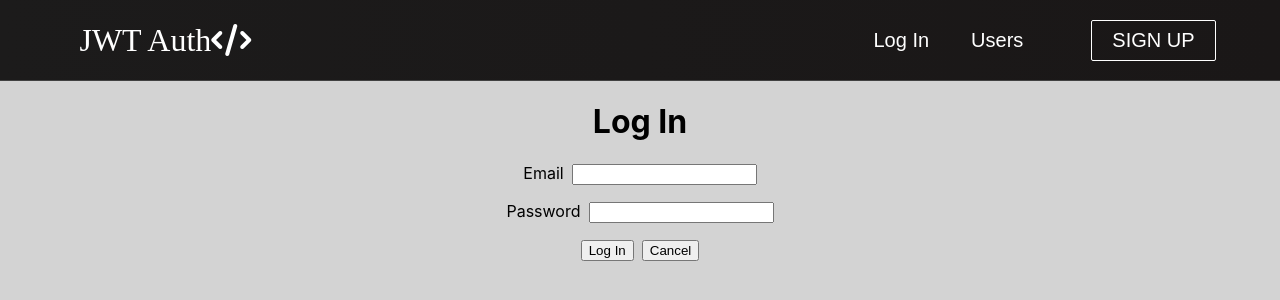
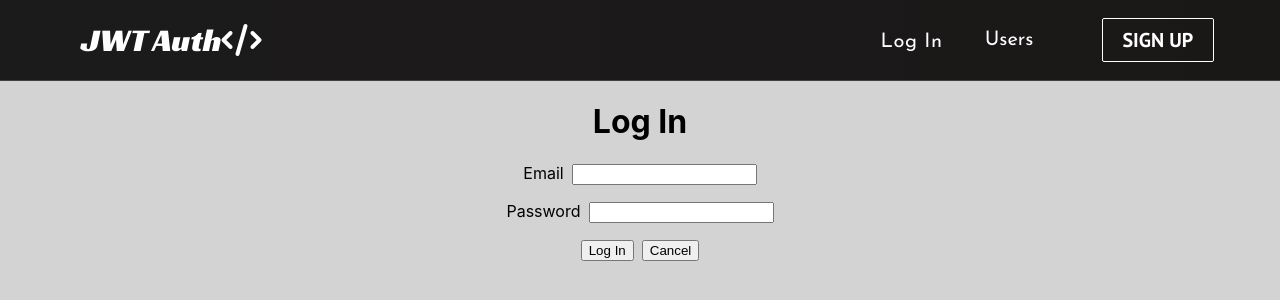
Before and after one commit to JohnnyMohawk/jwt-auth-starter, a React (Create React App) app: page /login in a window 1280 px wide. Shown: the top 300 px of the page. Built offline with nearby package versions, Linux system fonts and the light colour scheme.

Commit message:
create login modal

```diff
--- a/package.json
+++ b/package.json
@@ -4,6 +4,8 @@
   "private": true,
   "type": "module",
   "dependencies": {
+    "@emotion/react": "^11.8.2",
+    "@emotion/styled": "^11.8.1",
     "@mui/material": "^5.5.2",
     "@testing-library/jest-dom": "^5.14.1",
     "@testing-library/react": "^11.2.7",
--- a/public/index.html
+++ b/public/index.html
@@ -4,6 +4,23 @@
 		<meta charset="utf-8" />
 		<link rel="icon" href="%PUBLIC_URL%/favicon.ico" />
 		<script src="https://kit.fontawesome.com/101970e73c.js" crossorigin="anonymous"></script>
+		<link
+		href="https://fonts.googleapis.com/css2?family=PT+Sans:wght@700&display=swap"
+		rel="stylesheet"
+		/>
+		<link rel="preconnect" href="https://fonts.googleapis.com">
+		<link rel="preconnect" href="https://fonts.gstatic.com" crossorigin>
+		<link href="https://fonts.googleapis.com/css2?family=Racing+Sans+One&display=swap" rel="stylesheet">
+		<link rel="preconnect" href="https://fonts.googleapis.com">
+		<link rel="preconnect" href="https://fonts.gstatic.com" crossorigin>
+		<link href="https://fonts.googleapis.com/css2?family=Josefin+Sans&display=swap" rel="stylesheet">
+		<link rel="manifest" href="%PUBLIC_URL%/manifest.json" />
+		<link rel="preconnect" href="https://fonts.googleapis.com">
+		<link rel="preconnect" href="https://fonts.gstatic.com" crossorigin>
+		<link href="https://fonts.googleapis.com/css2?family=Roboto:wght@300&display=swap" rel="stylesheet">
+		<link rel="preconnect" href="https://fonts.googleapis.com">
+		<link rel="preconnect" href="https://fonts.gstatic.com" crossorigin>
+		<link href="https://fonts.googleapis.com/css2?family=Monoton&display=swap" rel="stylesheet">
 		<meta name="viewport" content="width=device-width, initial-scale=1" />
 		<meta name="theme-color" content="#000000" />
 		<meta
--- a/src/components/LoginForm/LoginForm.jsx
+++ b/src/components/LoginForm/LoginForm.jsx
@@ -59,9 +59,9 @@ const LoginForm = (props) => {
         />
       </div>
       <div>
-        <button className={styles.button}>Log In</button>
+        <button onClick={props.closeMobileMenu} className={styles.button}>Log In</button>
         <Link to="/">
-          <button>Cancel</button>
+          <button onClick={props.handleClose}>Cancel</button>
         </Link>
       </div>
     </form>
--- /dev/null
+++ b/src/components/LoginModal/LoginModal.css
@@ -0,0 +1,13 @@
+#loginButton {
+    height: 90px !important;
+    font-family: 'Josefin Sans', sans-serif !important;
+    color: #fff;
+    font-size: 20px !important;
+    /* margin: auto 0; */
+    margin-top: 5px;
+    display: flex;
+    align-items: center;
+    text-transform: capitalize;
+    padding: 0.5rem 1rem;
+    /* height: 100% !important; */
+}
--- /dev/null
+++ b/src/components/LoginModal/LoginModal.jsx
@@ -0,0 +1,47 @@
+import * as React from 'react';
+import Box from '@mui/material/Box';
+import Button from '@mui/material/Button';
+import Typography from '@mui/material/Typography';
+import Modal from '@mui/material/Modal';
+import LoginForm from '../LoginForm/LoginForm';
+import './LoginModal.css'
+
+const style = {
+  position: 'absolute',
+  top: '50%',
+  left: '50%',
+  transform: 'translate(-50%, -50%)',
+  width: 400,
+  bgcolor: 'background.paper',
+  border: '2px solid #000',
+  boxShadow: 24,
+  p: 4,
+};
+
+export default function LoginModal(props) {
+  const [open, setOpen] = React.useState(false);
+  const handleOpen = () => setOpen(true);
+  const handleClose = () => setOpen(false);
+
+  return (
+    <div>
+      <Button id='loginButton' onClick={handleOpen}>Log In</Button>
+      <Modal
+        open={open}
+        onClose={handleClose}
+        aria-labelledby="modal-modal-title"
+        aria-describedby="modal-modal-description"
+      >
+        <Box sx={style}>
+          {/* <Typography id="modal-modal-title" variant="h6" component="h2">
+            Text in a modal
+          </Typography>
+          <Typography id="modal-modal-description" sx={{ mt: 2 }}>
+            Duis mollis, est non commodo luctus, nisi erat porttitor ligula.
+          </Typography> */}
+          <LoginForm handleSignupOrLogin={props.handleSignupOrLogin} handleClose={handleClose} />
+        </Box>
+      </Modal>
+    </div>
+  );
+}
--- a/src/components/NavBar/NavBar.css
+++ b/src/components/NavBar/NavBar.css
@@ -168,7 +168,7 @@
         top: 0;
         left: 0;
         transform: translate(25%, 50%);
-        margin-top: -10px;
+        /* margin-left: -10px; */
     }
 
     .menu-icon {
--- a/src/components/NavBar/NavBar.jsx
+++ b/src/components/NavBar/NavBar.jsx
@@ -2,8 +2,9 @@ import React, { useState, useEffect } from 'react';
 import { MyButton } from '../MyButton/MyButton.jsx'
 import { Link } from 'react-router-dom';
 import './NavBar.css';
+import LoginModal from '../LoginModal/LoginModal.jsx';
 
-function Navbar({ user, handleLogout }) {
+function Navbar({ user, handleLogout, handleSignupOrLogin }) {
     const [click, setClick] = useState(false);
     const [button, setButton] = useState(true);
 
@@ -65,8 +66,11 @@ function Navbar({ user, handleLogout }) {
             </ul>
             ):(
                 <ul className={click ? 'nav-menu active' : 'nav-menu'}>
+				<li className='nav-item'>
+					<LoginModal className='loginModal' handleSignupOrLogin={handleSignupOrLogin} />
+				</li>
 
-                <li className='nav-item'>
+                {/* <li className='nav-item'>
                     <Link
                         to='/login'
                         className='nav-links'
@@ -74,7 +78,7 @@ function Navbar({ user, handleLogout }) {
                     >
                         Log In
                     </Link>
-                </li>
+                </li> */}
                 <li className='nav-item'>
                     <Link
                         to='/users'
@@ -97,7 +101,7 @@ function Navbar({ user, handleLogout }) {
             )}
             {button &&
                 <div>
-                    {user ? <MyButton buttonStyle='btn--outline' onClick={handleLogout} to="/">LOG OUT</MyButton> : <MyButton buttonStyle='btn--outline' to="sign-up">SIGN UP</MyButton>}
+                    {user ? <MyButton buttonStyle='btn--outline' onClick={handleLogout} to="/">LOG OUT</MyButton> : <MyButton buttonStyle='btn--outline' to="signup">SIGN UP</MyButton>}
                 </div>
             }
             </div>
--- a/src/pages/App/App.jsx
+++ b/src/pages/App/App.jsx
@@ -6,6 +6,7 @@ import Login from '../Login/Login'
 import Landing from '../Landing/Landing'
 import Users from '../Users/Users'
 import * as authService from '../../services/authService'
+import LoginModal from '../../components/LoginModal/LoginModal'
 
 const App = () => {
 	const history = useHistory()
@@ -23,7 +24,7 @@ const App = () => {
 
 	return (
 		<>
-			<NavBar user={user} handleLogout={handleLogout}/>
+			<NavBar user={user} handleLogout={handleLogout} handleSignupOrLogin={handleSignupOrLogin} />
 			<Route exact path='/'>
 				<Landing user={user} />
 			</Route>
@@ -39,6 +40,12 @@ const App = () => {
 					<Login handleSignupOrLogin={handleSignupOrLogin}/>
 				}
 			</Route>
+			{/* <Route exact path='/login'>
+				{user ?
+					<Redirect to='/' /> :
+					<LoginModal handleSignupOrLogin={handleSignupOrLogin}/>
+				}
+			</Route> */}
 			<Route exact path='/users'>
 				{user ? <Users /> : <Redirect to='/login' />}
 			</Route>
--- a/src/pages/Landing/Landing.jsx
+++ b/src/pages/Landing/Landing.jsx
@@ -1,10 +1,11 @@
 import styles from './Landing.module.css'
 
-const Landing = ({user}) => {
+const Landing = (props) => {
+  props.user ? console.log(props.user.name) : console.log("butts")
   return (
     <main className={styles.container}>
       <h1>
-        hello, {user ? user.name : "friend"}
+        hello, {props.user ? props.user.name : "friend"}
       </h1>
     </main>
   )
```
Also changed, not shown: 1 other file (tests, documents, lock files or other folders).
